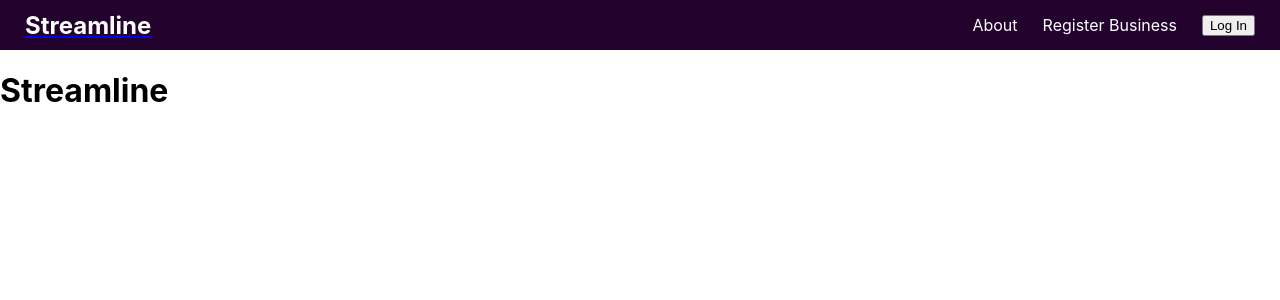
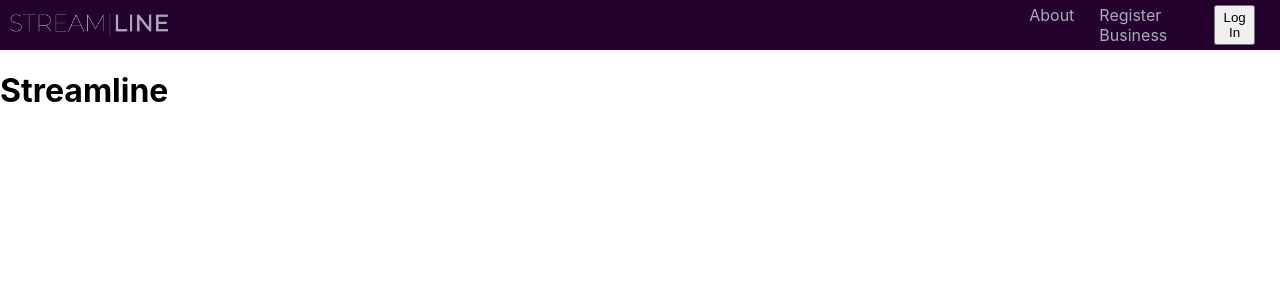
Before and after one commit to jimventory/Frontend, a React (Create React App) app: page / in a window 1280 px wide. Shown: the top 300 px of the page. Built offline with nearby package versions, Linux system fonts and the light colour scheme.

Commit message:
added dark logo (#18)

```diff
--- a/src/components/Navbar.tsx
+++ b/src/components/Navbar.tsx
@@ -1,15 +1,22 @@
-import { Link } from 'react-router-dom';
-import '../stylesheets/Navbar.css';
-import UserInformation from './UserInformation';
+import { Link } from "react-router-dom";
+import "../stylesheets/Navbar.css";
+import UserInformation from "./UserInformation";
+import logo from "../images/darkLogo.png";
 
 export default function Navbar() {
   return (
     <nav id="navbar">
-            <Link to="/"><h1>Streamline</h1></Link>
+      <Link to="/" className="logo">
+        <img src={logo} alt="Streamline logo" />
+      </Link>
       <ul>
-                <li><Link to="/about">About</Link></li>
-                <li><Link to="/register">Register Business</Link></li>
-                <UserInformation/>
+        <li>
+          <Link to="/about">About</Link>
+        </li>
+        <li>
+          <Link to="/register">Register Business</Link>
+        </li>
+        <UserInformation />
       </ul>
     </nav>
   );
--- a/src/stylesheets/Navbar.css
+++ b/src/stylesheets/Navbar.css
@@ -6,12 +6,19 @@
     color: white;
     justify-content: space-between;
     align-items: center;
-    gap: 48px;
+    /*gap: 48px;*/
 }
 
+#navbar .logo img{
+    max-width: 18%;
+    height: auto;
+}
+
+/*
 #navbar h1 {
     margin-left: 25px;
 }
+*/
 
 #navbar ul {
     margin-right: 25px;
@@ -23,5 +30,5 @@
 #navbar li a,
 #navbar a h1 {
     text-decoration: none;
-    color: white;
+    color: #ADA8B6;
 }
```
Also changed, not shown: src/images/darkLogo.png (added). Lines whose indentation alone changed are shown as unchanged.
